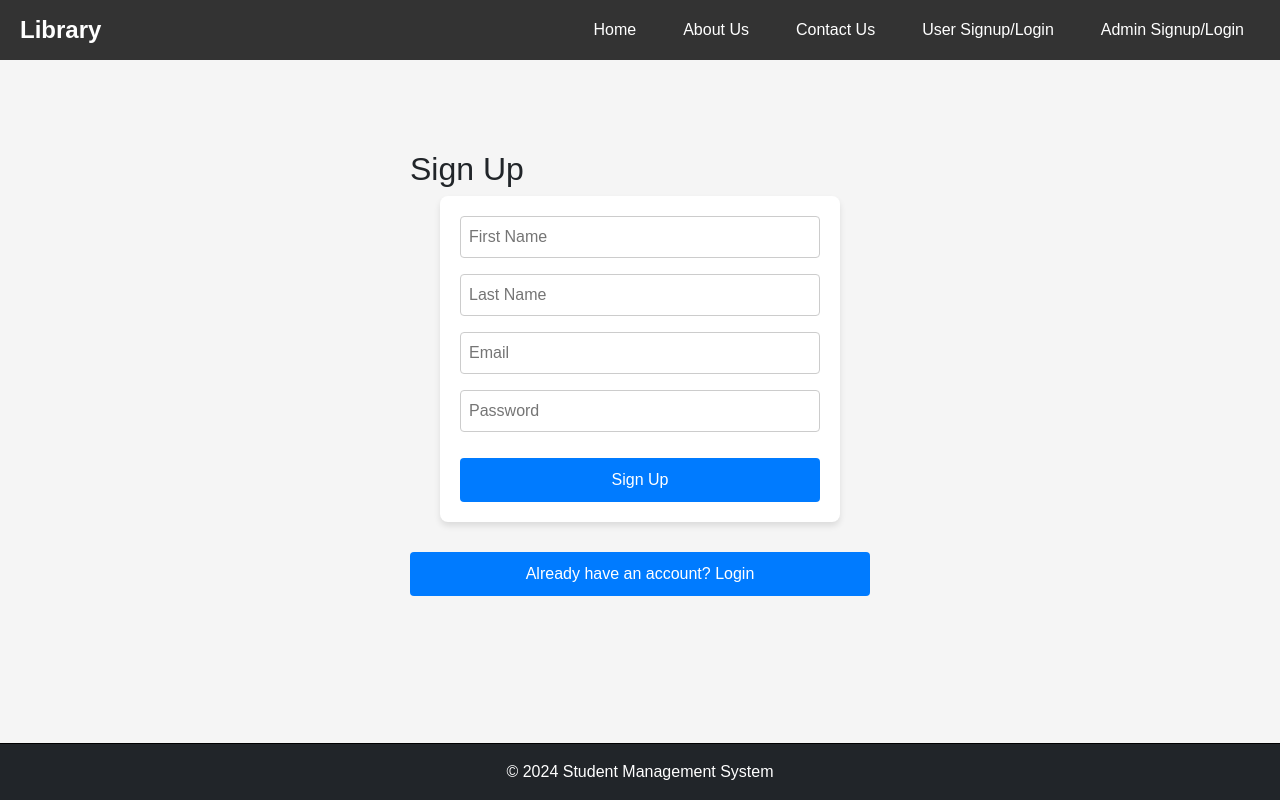
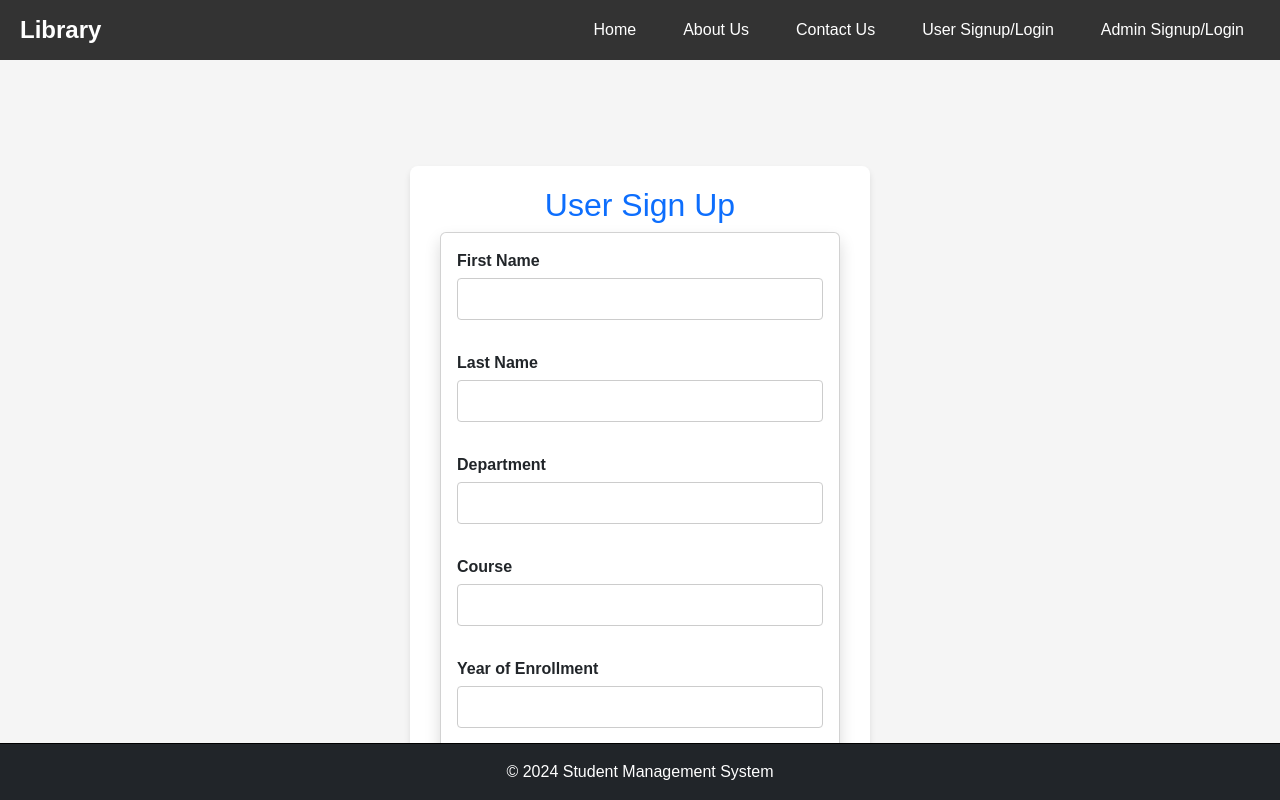
Before and after one commit to saubhagyafernando/library-Frontend, a React (Vite) app: page /user-login-signup in a window 1280 px wide. Both pictures are taken after a click on the button "Don't have an account? Sign Up". Shown: the top 800 px of the page. Built offline with nearby package versions, Linux system fonts and the light colour scheme.

Commit message:
Modify the userlogin

```diff
--- a/src/Components/UserLoginSignUp.tsx
+++ b/src/Components/UserLoginSignUp.tsx
@@ -1,99 +1,193 @@
-// src/UserLoginSignUp.tsx
 import React, { useState } from 'react';
-import axios from 'axios';
+import { useNavigate } from 'react-router-dom';
+import { addUser } from '../service/MemberService';
+import { useAuth } from '../Utils/AuthContext';
+import './LoginSignUp.css';
 
-const UserLoginSignUp = () => {
-  const [isLogin, setIsLogin] = useState(true);  // Toggle between Login and Sign-Up
+const UserLoginSignUp: React.FC = () => {
+  const [isLogin, setIsLogin] = useState(true);
+  const { login } = useAuth();
   const [email, setEmail] = useState('');
-  const [password, setPassword] = useState('');
-  const [firstName, setFirstName] = useState('');
-  const [lastName, setLastName] = useState('');
+  const [userPassword, setPassword] = useState('');
+  const [confirmPassword, setConfirmPassword] = useState('');
+  const [userFirstName, setFirstName] = useState('');
+  const [userLastName, setLastName] = useState('');
+  const [department, setDepartment] = useState('');
+  const [course, setCourse] = useState('');
+  const [yearOfEnrollment, setYearOfEnrollment] = useState('');
   const [errorMessage, setErrorMessage] = useState('');
+
+  const navigate = useNavigate();
 
   const toggleForm = () => {
     setIsLogin(!isLogin);
   };
 
-  // Handle the form submission for Login/Sign Up
-  const handleSubmit = async (e: React.FormEvent) => {
-    e.preventDefault();
+  const handleChangeEmail = (event: React.ChangeEvent<HTMLInputElement>) => {
+    setEmail(event.target.value);
+  };
 
-    if (isLogin) {
-      // Login logic
-      try {
-        const response = await axios.get('http://localhost:8081/api/user/login', {
-          params: { email, userPassword: password },
-        });
-        alert('Login successful');
-      } catch (error) {
-        setErrorMessage('Invalid email or password');
-      }
-    } else {
-      // Sign-Up logic
-      if (!email || !firstName || !lastName || !password) {
-        setErrorMessage('Please fill all fields');
+  const handleChangeFirstName = (event: React.ChangeEvent<HTMLInputElement>) => {
+    setFirstName(event.target.value);
+  };
+
+  const handleChangeLastName = (event: React.ChangeEvent<HTMLInputElement>) => {
+    setLastName(event.target.value);
+  };
+
+  const handleChangePassWord = (event: React.ChangeEvent<HTMLInputElement>) => {
+    setPassword(event.target.value);
+  };
+
+  const handleChangeDepartment = (event: React.ChangeEvent<HTMLInputElement>) => {
+    setDepartment(event.target.value);
+  };
+
+  const handleCHangeCourse = (event: React.ChangeEvent<HTMLInputElement>) => {
+    setCourse(event.target.value);
+  };
+
+  const handleChangeYearOfEnrollment = (event: React.ChangeEvent<HTMLInputElement>) => {
+    setYearOfEnrollment(event.target.value);
+  };
+
+  const handleSubmit = async (event: React.FormEvent<HTMLFormElement>) => {
+    event.preventDefault();
+    if (!isLogin && userPassword !== confirmPassword) {
+      setErrorMessage('Passwords do not match');
       return;
     }
-
+    if (!isLogin && (!email || !userFirstName || !userLastName || !course || !department || !yearOfEnrollment || !userPassword)) {
+      setErrorMessage('All fields are required!');
+      return;
+    }
     try {
-        await axios.post('http://localhost:8081/api/user/save', {
+      await addUser({
+        userFirstName,
+        userLastName,
         email,
-          userFirstName: firstName,
-          userLastName: lastName,
-          userPassword: password,
+        course,
+        department,
+        userPassword,
+        yearOfEnrollment: Number(yearOfEnrollment)
       });
-        alert('Sign Up successful');
-        setIsLogin(true); // Switch to Login after successful sign-up
+      login(false);
+      navigate('/search-book'); // Log in as user
     } catch (error) {
-        setErrorMessage('Error while signing up');
-      }
+      console.error('Failed to add user:', error);
+      setErrorMessage('An error occurred while saving the user.');
     }
   };
 
   return (
-    <div className="container">
-      <h2>{isLogin ? 'Login' : 'Sign Up'}</h2>
-      {errorMessage && <div className="error-message">{errorMessage}</div>}
-      <form onSubmit={handleSubmit}>
+    <div className="container mt-3">
+      <div className="form-container">
+        <h2 className="text-primary text-center">{isLogin ? 'User Login' : 'User Sign Up'}</h2>
+        {errorMessage && <div className="alert alert-danger">{errorMessage}</div>}
+        <form onSubmit={handleSubmit} className="card p-3 shadow">
           {!isLogin && (
             <>
+              <div className="form-group">
+                <label htmlFor="userFirstName">First Name</label>
                 <input
                   type="text"
-              placeholder="First Name"
-              value={firstName}
-              onChange={(e) => setFirstName(e.target.value)}
+                  id="userFirstName"
+                  className="form-control"
+                  value={userFirstName}
+                  onChange={handleChangeFirstName}
                   required
                 />
+              </div>
+              <div className="form-group">
+                <label htmlFor="userLastName">Last Name</label>
                 <input
                   type="text"
-              placeholder="Last Name"
-              value={lastName}
-              onChange={(e) => setLastName(e.target.value)}
+                  id="userLastName"
+                  className="form-control"
+                  value={userLastName}
+                  onChange={handleChangeLastName}
                   required
                 />
+              </div>
+              <div className="form-group">
+                <label htmlFor="department">Department</label>
+                <input
+                  type="text"
+                  id="department"
+                  className="form-control"
+                  value={department}
+                  onChange={handleChangeDepartment}
+                  required
+                />
+              </div>
+              <div className="form-group">
+                <label htmlFor="course">Course</label>
+                <input
+                  type="text"
+                  id="course"
+                  className="form-control"
+                  value={course}
+                  onChange={handleCHangeCourse}
+                  required
+                />
+              </div>
+              <div className="form-group">
+                <label htmlFor="yearOfEnrollment">Year of Enrollment</label>
+                <input
+                  type="number"
+                  id="yearOfEnrollment"
+                  className="form-control"
+                  value={yearOfEnrollment}
+                  onChange={handleChangeYearOfEnrollment}
+                  required
+                />
+              </div>
             </>
           )}
+          <div className="form-group">
+            <label htmlFor="email">Email</label>
             <input
               type="email"
-          placeholder="Email"
+              id="email"
+              className="form-control"
               value={email}
-          onChange={(e) => setEmail(e.target.value)}
+              onChange={handleChangeEmail}
               required
             />
+          </div>
+          <div className="form-group">
+            <label htmlFor="userPassword">Password</label>
             <input
               type="password"
-          placeholder="Password"
-          value={password}
-          onChange={(e) => setPassword(e.target.value)}
+              id="userPassword"
+              className="form-control"
+              value={userPassword}
+              onChange={handleChangePassWord}
               required
             />
-
-
-        <button type="submit">{isLogin ? 'Login' : 'Sign Up'}</button>
+          </div>
+          {!isLogin && (
+            <div className="form-group">
+              <label htmlFor="confirmPassword">Confirm Password</label>
+              <input
+                type="password"
+                id="confirmPassword"
+                className="form-control"
+                value={confirmPassword}
+                onChange={(e) => setConfirmPassword(e.target.value)}
+                required
+              />
+            </div>
+          )}
+          {errorMessage && <p className="error">{errorMessage}</p>}
+          <button type="submit" className="btn btn-primary">
+            {isLogin ? 'Login' : 'Sign Up'}
+          </button>
         </form>
-      <button onClick={toggleForm}>
+        <button onClick={toggleForm} className="btn btn-link">
           {isLogin ? "Don't have an account? Sign Up" : 'Already have an account? Login'}
         </button>
+      </div>
     </div>
   );
 };
```
Also changed, not shown: src/App.tsx (indentation only). Lines whose indentation alone changed are shown as unchanged.
